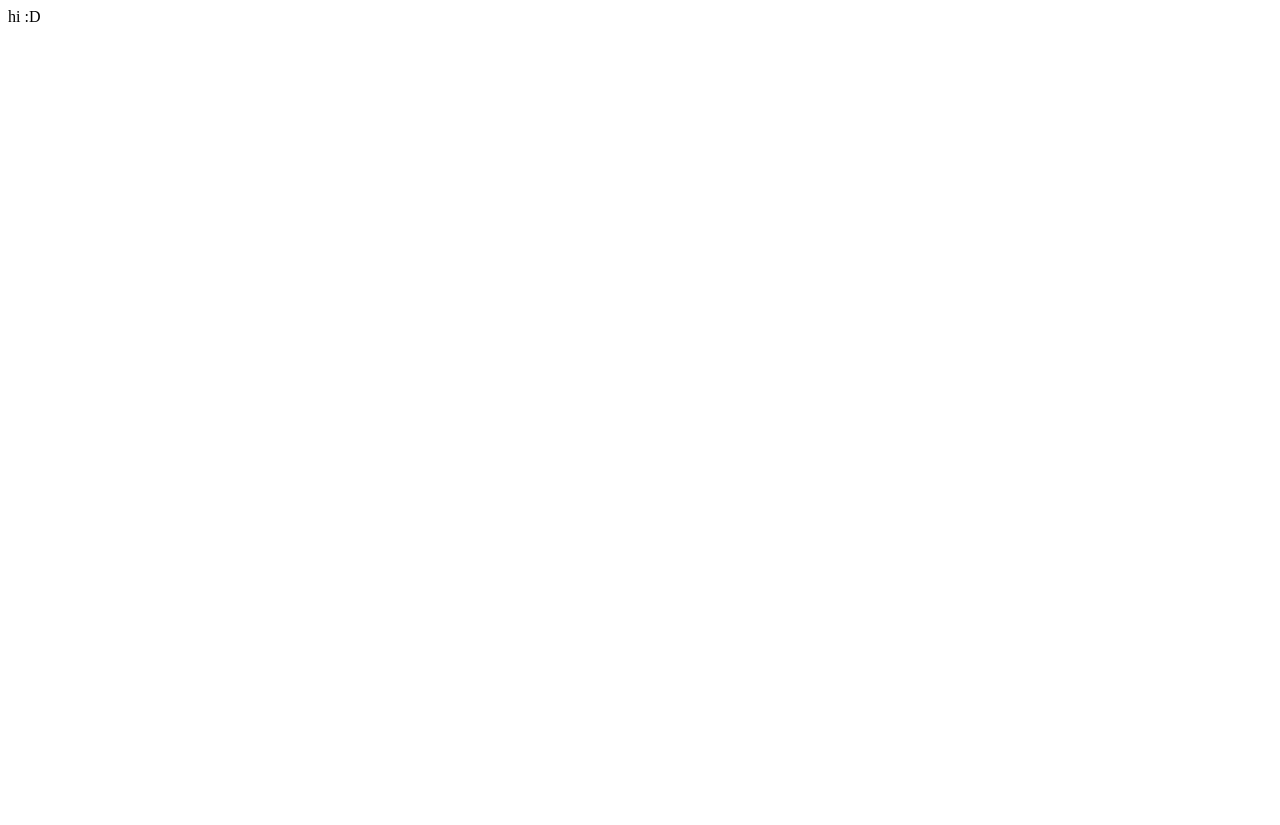
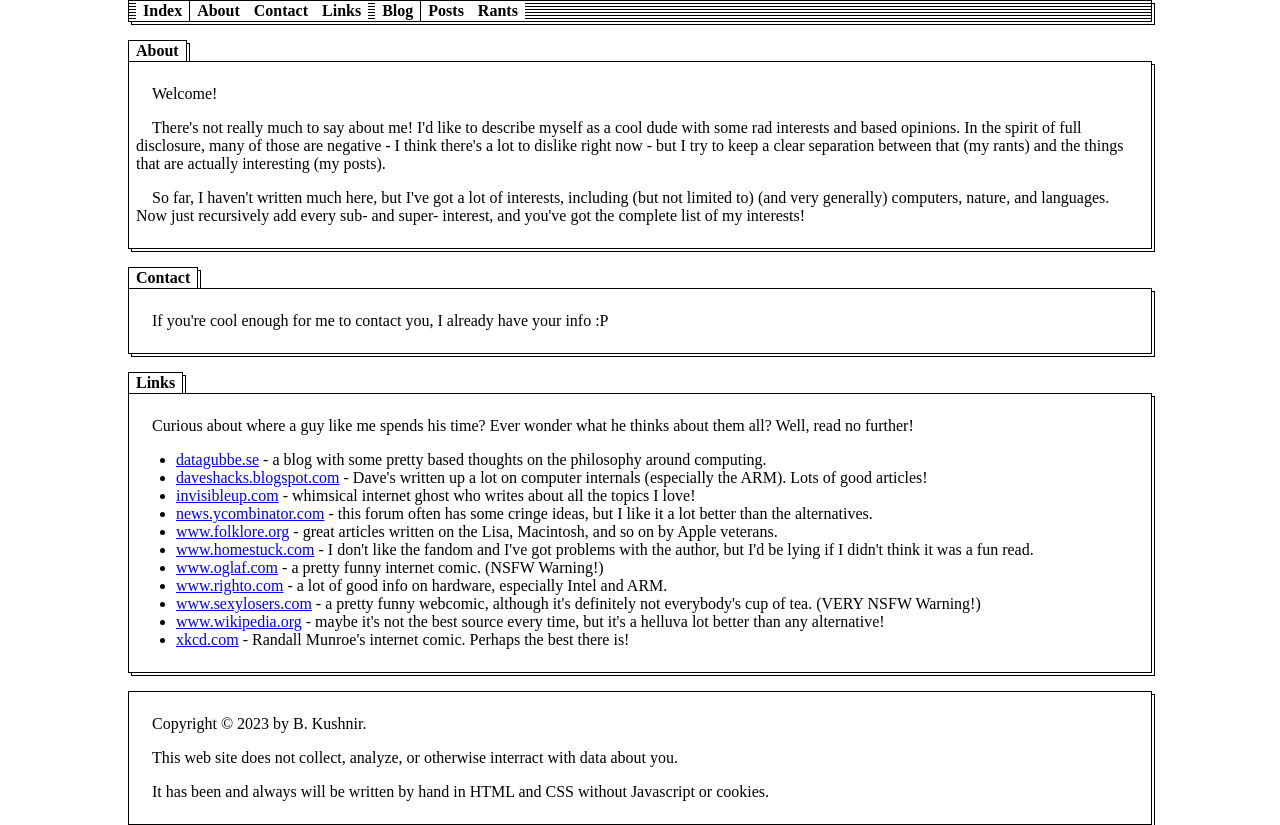
Before and after one commit to stepcity/lolcatdomain.org, a plain HTML site: page index.html in a window 1280 px wide. Before the commit the page ends 800 px from the top, so only its background shows below. Drawn offline with Linux system fonts and the light colour scheme.

Commit message:
Set up blog

```diff
--- a/index.html
+++ b/index.html
@@ -1,8 +1,78 @@
 <html>
 <head>
-<title>lolcatdomain.org:3</title>
+    <title>lolcatdomain.org</title>
+    <link rel="stylesheet" type="text/css" href="style.css" />
+    <link rel="icon" type="image/png" href="icon.png">
 </head>
 <body>
-hi :D
+
+<div class="navbar"><div class="tabbar">
+    <a class="tab" href="index.html">Index</a>
+    <div class="sep"></div>
+    <a class="tab" href="index.html#a">About</a>
+    <a class="tab" href="index.html#c">Contact</a>
+    <a class="tab" href="index.html#l">Links</a>
+    <div class="pad"></div>
+    <a class="tab" href="blog.html">Blog</a>
+    <div class="sep"></div>
+    <a class="tab" href="blog.html#p">Posts</a>
+    <a class="tab" href="blog.html#r">Rants</a>
+</div></div>
+
+<br />
+
+<div class="heading">About</div>
+<div class="chunk" id="a">
+    <p>Welcome!</p>
+    <p>
+        There's not really much to say about me! I'd like to describe myself as
+        a cool dude with some rad interests and based opinions. In the spirit of
+        full disclosure, many of those are negative - I think there's a lot to
+        dislike right now - but I try to keep a clear separation between that
+        (my rants) and the things that are actually interesting (my posts).
+    </p>
+    <p>
+        So far, I haven't written much here, but I've got a lot of interests,
+        including (but not limited to) (and very generally) computers, nature,
+        and languages. Now just recursively add every sub- and super- interest,
+        and you've got the complete list of my interests!
+    </p>
+</div>
+
+<br />
+
+<div class="heading">Contact</div>
+<div class="chunk" id="c">
+    <p>If you're cool enough for me to contact you, I already have your info :P</p>
+</div>
+
+<br />
+
+<div class="heading">Links</div>
+<div class="chunk" id="l">
+    <p>Curious about where a guy like me spends his time? Ever wonder what he thinks about them all? Well, read no further!</p>
+    <ul>
+        <li><a href="https://datagubbe.se/">datagubbe.se</a> - a blog with some pretty based thoughts on the philosophy around computing.</li>
+        <li><a href="https://daveshacks.blogspot.com/">daveshacks.blogspot.com</a> - Dave's written up a lot on computer internals (especially the ARM). Lots of good articles!</li>
+        <li><a href="https://invisibleup.com/">invisibleup.com</a> - whimsical internet ghost who writes about all the topics I love!</li>
+        <li><a href="https://news.ycombinator.com/">news.ycombinator.com</a> - this forum often has some cringe ideas, but I like it a lot better than the alternatives.</li>
+        <li><a href="https://www.folklore.org/">www.folklore.org</a> - great articles written on the Lisa, Macintosh, and so on by Apple veterans.</li>
+        <li><a href="https://www.homestuck.com/">www.homestuck.com</a> - I don't like the fandom and I've got problems with the author, but I'd be lying if I didn't think it was a fun read.</li>
+        <li><a href="https://www.oglaf.com/">www.oglaf.com</a> - a pretty funny internet comic. (NSFW Warning!)</li>
+        <li><a href="https://www.righto.com/">www.righto.com</a> - a lot of good info on hardware, especially Intel and ARM.</li>
+        <li><a href="https://www.sexylosers.com/">www.sexylosers.com</a> - a pretty funny webcomic, although it's definitely not everybody's cup of tea. (VERY NSFW Warning!)</li>
+        <li><a href="https://www.wikipedia.org/">www.wikipedia.org</a> - maybe it's not the best source every time, but it's a helluva lot better than any alternative!</li>
+        <li><a href="https://xkcd.com/">xkcd.com</a> - Randall Munroe's internet comic. Perhaps the best there is!</li>
+    </ul>
+</div>
+
+<br />
+
+<div class="chunk">
+    <p>Copyright &copy; 2023 by B. Kushnir.</p>
+    <p>This web site does not collect, analyze, or otherwise interract with data about you.</p>
+    <p>It has been and always will be written by hand in HTML and CSS without Javascript or cookies.</p>
+</div>
+
 </body>
 </html>
--- /dev/null
+++ b/style.css
@@ -0,0 +1,95 @@
+:root {
+    --col1bg: #FFF;
+    --col1fg: #000;
+    --col2bg: #FFF;
+    --col2fg: #000;
+    --col3bg: #FFF;
+    --col3fg: #000;
+    --col4bg: #FFF;
+    --col4fg: #000;
+}
+
+body {
+    margin: 0 auto;
+    width: 1024px;
+    background: var(--col1bg);
+    color: var(--col1fg);
+}
+
+a        {color: #00F;}
+a:hover  {color: #A0A;}
+a:active {color: #F00;}
+
+p {text-indent: 1em;}
+
+hr {
+    border: unset;
+    height: 1px;
+    background: var(--col4fg);
+}
+
+.navbar {
+    border: 1px solid var(--col4fg);
+    box-shadow: 3px 3px 0px -1px var(--col4bg),
+                3px 3px 0px -0px var(--col4fg);
+    background: repeating-linear-gradient(var(--col3bg),
+                                          var(--col3bg) 2px,
+                                          var(--col4fg) 2px,
+                                          var(--col4fg) 3px);
+    color: var(--col3fg);
+    font-weight: bold;
+}
+.tabbar {
+    display: table;
+    padding: 0px 7px;
+}
+
+.tab, .tab:hover {
+    display: table-cell;
+    padding: 1px 7px;
+    background: var(--col3bg);
+    color: var(--col3fg);
+    text-decoration: unset;
+}
+.tab:active {
+    background: var(--col3fg);
+    color: var(--col3bg);
+}
+.sep {
+    display: table-cell;
+    width: 1px;
+    background: var(--col4fg);
+}
+.pad {
+    display: table-cell;
+    width: 7px;
+}
+
+.heading {
+    display: inline-block;
+    border: 1px solid var(--col4fg);
+    box-shadow: 5px 1px 0px -3px var(--col4bg),
+                5px 3px 0px -3px var(--col4bg),
+                5px 1px 0px -2px var(--col4fg),
+                5px 2px 0px -2px var(--col4fg);
+    border-bottom: unset;
+    padding: 1px 7px;
+    background: var(--col3bg);
+    color: var(--col3fg);
+    font-weight: bold;
+}
+
+.chunk {
+    border: 1px solid var(--col4fg);
+    box-shadow: 3px 3px 0px -1px var(--col4bg),
+                3px 3px 0px -0px var(--col4fg);
+    padding: 7px;
+    background: var(--col2bg);
+    color: var(--col2fg);
+}
+
+.note {
+    border: 1px solid var(--col4fg);
+    padding: 7px;
+    font-style: italic;
+}
```
Also changed, not shown: blog.html (added, +48 -0 lines), icon.png (added).
